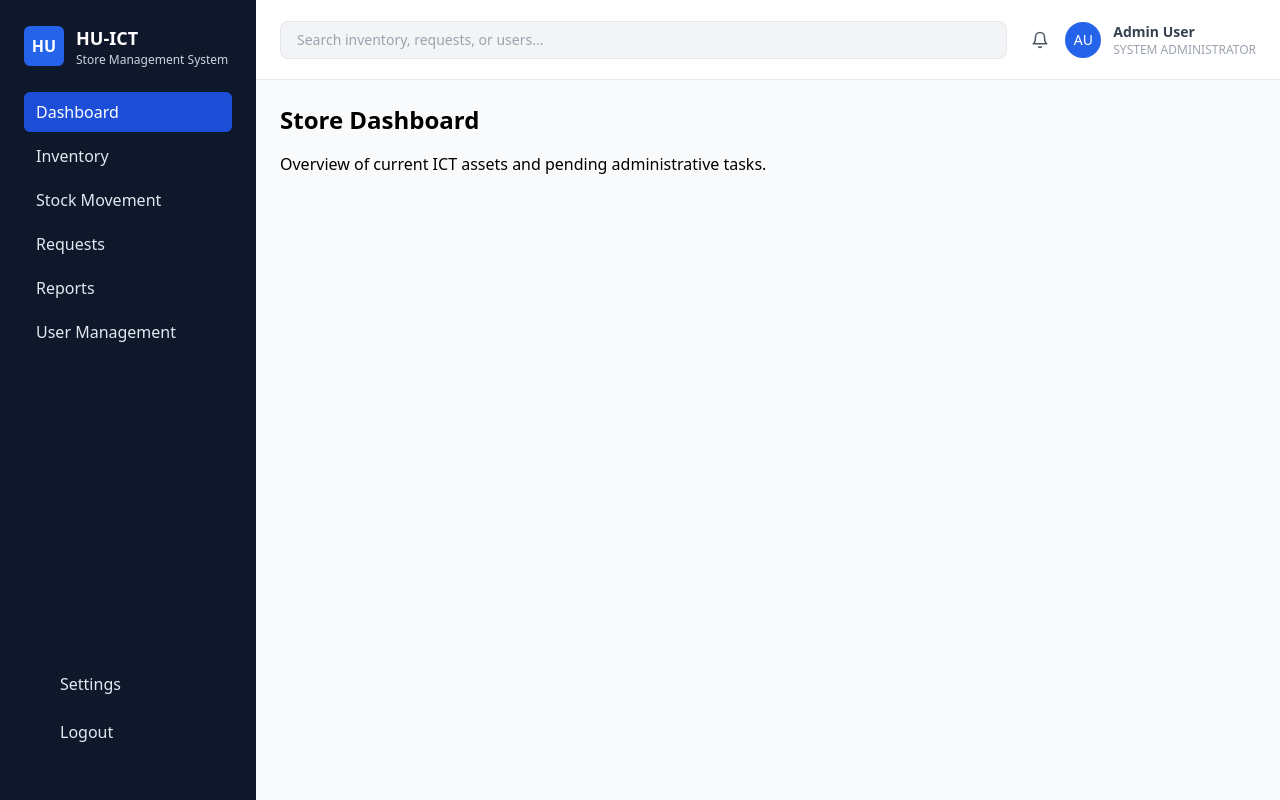
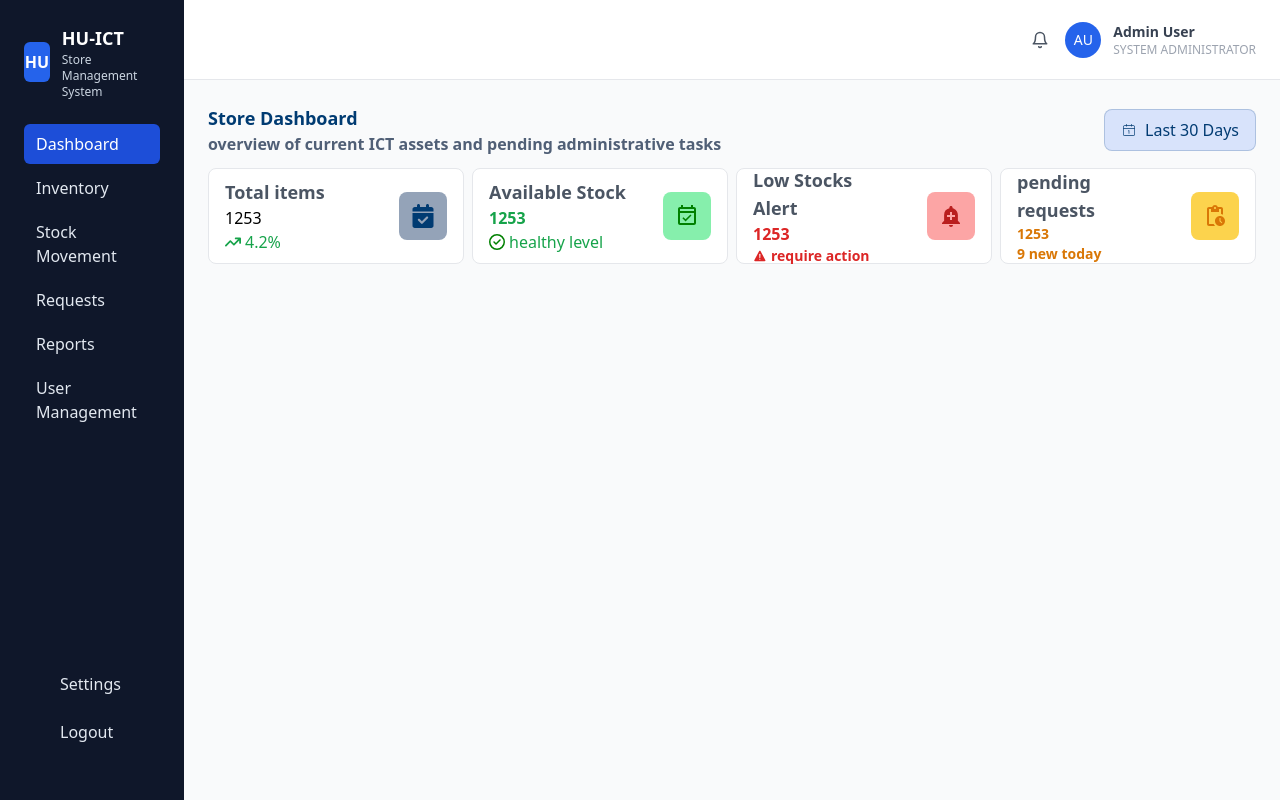
Before and after one commit to mesfin61/HU-ICD-Store-Management-system, a React app in the folder frontend/: page / in a window 1280 px wide. Built offline with nearby package versions, Linux system fonts and the light colour scheme; the HTML template or start-up script is replaced by a standard one.

Commit message:
stats page added

```diff
--- /dev/null
+++ b/frontend/src/components/dashboard/Stats.jsx
@@ -0,0 +1,105 @@
+import React from "react";
+import { CiCalendarDate } from "react-icons/ci";
+import {
+  FaArrowTrendUp,
+  FaCalendarCheck,
+  FaRegCircleCheck,
+} from "react-icons/fa6";
+import {
+  MdAddAlert,
+  MdOutlineEventAvailable,
+  MdOutlinePendingActions,
+} from "react-icons/md";
+import { IoWarning } from "react-icons/io5";
+
+function Stats() {
+  return (
+    <section className="flex flex-col gap-1">
+      <div className="flex gap-6 items-center justify-between w-full">
+        <div className="flex flex-col ">
+          <h1 className="text-primary text-lg font-bold ">Store Dashboard</h1>
+          <p className="text-secondary font-semibold">
+            overview of current ICT assets and pending administrative tasks
+          </p>
+        </div>
+
+        <div className="ml-auto">
+          <button className=" flex items-center gap-2 px-4 py-2 bg-surface-container-highest hover:bg-primary text-primary border border-primary/20 rounded-lg hover:text-white transition-all">
+            <CiCalendarDate /> Last 30 Days
+          </button>
+        </div>
+      </div>
+      <div className="flex gap-2 mt-2">
+        <span className="flex p-4 gap-6 items-center rounded-lg border bg-white w-64 h-24">
+          <span className="flex flex-col mr-2 flex-auto">
+            <h2 className="text-gray-600 text-lg flex-1 font-semibold">
+              Total items
+            </h2>
+            <h1 className="">1253</h1>
+            <p className="text-green-600 flex flex-1 items-center gap-1">
+              <span>
+                <FaArrowTrendUp />
+              </span>{" "}
+              4.2%
+            </p>
+          </span>
+          <span className="p-3 items-center rounded-lg bg-slate-400 ">
+            <FaCalendarCheck style={{ color: "#003b72", fontSize: "24px" }} />
+          </span>
+        </span>
+        <span className="flex p-4 gap-6 rounded-lg border items-center space-between bg-white w-64 h-24">
+          <span className="flex flex-col flex-1 mr-2 ">
+            <h2 className="text-gray-600 text-lg flex-1 font-semibold">
+              Available Stock
+            </h2>
+            <h1 className="text-green-600 flex-1 font-bold">1253</h1>
+            <p className="text-green-600 flex flex-1 items-center gap-1">
+              <span>
+                <FaRegCircleCheck style={{ color: "green" }} />
+              </span>
+              healthy level
+            </p>
+          </span>
+          <span className="p-3 items-center rounded-lg bg-green-300 ">
+            <MdOutlineEventAvailable
+              style={{ color: "green", fontSize: "24px" }}
+            />
+          </span>
+        </span>
+        <span className="flex p-4 gap-6 items-center rounded-lg border bg-white w-64 h-24">
+          <span className="flex flex-col flex-1 mr-2">
+            <h2 className="text-gray-600 text-lg flex-1 font-semibold">
+              Low Stocks Alert
+            </h2>
+            <h1 className="text-red-600 flex-1 font-bold">1253</h1>
+            <p className="text-sm text-red-600 flex flex-auto items-center gap-1 font-semibold">
+              <span>
+                <IoWarning />
+              </span>
+              require action
+            </p>
+          </span>
+          <span className="p-3 items-center rounded-lg bg-red-300  ">
+            <MdAddAlert style={{ color: "#b91f1f", fontSize: "24px" }} />
+          </span>
+        </span>
+        <span className="flex p-4 gap-6 rounded-lg border items-center space-between bg-white w-64 h-24">
+          <span className="flex flex-col flex-auto ">
+            <h2 className="text-gray-600 text-lg flex-1 font-semibold">
+              pending requests
+            </h2>
+            <h1 className="text-sm text-amber-600 font-semibold">1253</h1>
+            <p className="text-amber-600 text-sm font-semibold">9 new today</p>
+          </span>
+          <span className="p-3 items-center rounded-lg bg-amber-300">
+            <MdOutlinePendingActions
+              style={{ color: "#d97706", fontSize: "24px" }}
+            />
+          </span>
+        </span>
+      </div>
+    </section>
+  );
+}
+
+export default Stats;
--- a/frontend/src/components/layout/HeaderBar.jsx
+++ b/frontend/src/components/layout/HeaderBar.jsx
@@ -5,17 +5,7 @@ import { FiBell } from "react-icons/fi";
 function HeaderBar() {
   return (
     <header className="h-20 px-6 w-full sticky top-0 z-40 bg-white border-b border-gray-200 flex items-center">
-      <div className="flex-1 flex flex-col justify-center">
-        <div className="flex items-center gap-4">
-          <div className="flex-1 max-w-3xl">
-            <input
-              type="text"
-              placeholder="Search inventory, requests, or users..."
-              className="w-full pl-4 pr-4 py-2 bg-gray-100 border border-gray-200 rounded-lg focus:ring-2 focus:ring-blue-500 outline-none text-sm"
-            />
-          </div>
-        </div>
-      </div>
+      <div className="flex-1 flex flex-col justify-center"></div>
       <div className="flex items-center gap-4 ml-6">
         <Link
           to="/notifications"
--- a/frontend/src/pages/Dashboard.jsx
+++ b/frontend/src/pages/Dashboard.jsx
@@ -1,10 +1,13 @@
 import React from "react";
+import Stats from "../components/dashboard/Stats";
 
 export default function Dashboard() {
   return (
-    <div>
-      <h2 className="text-2xl font-semibold mb-4">Store Dashboard</h2>
-      <p>Overview of current ICT assets and pending administrative tasks.</p>
+    <div className="flex flex-col gap-3">
+      <Stats />
+
+      <div></div>
+      <div></div>
     </div>
   );
 }
```
